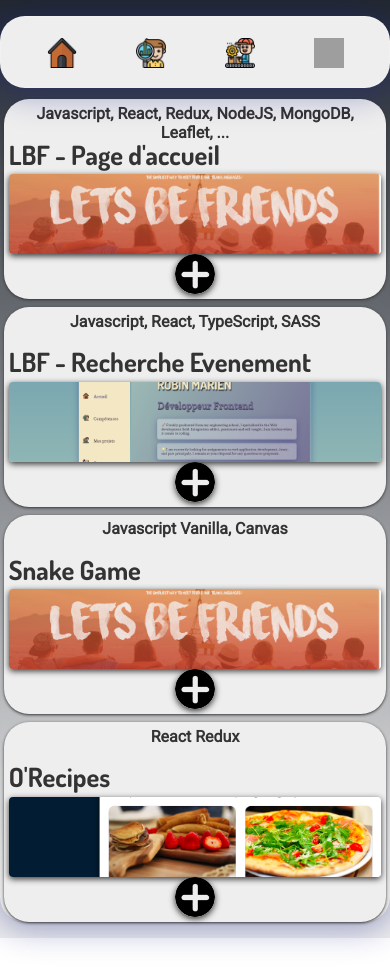
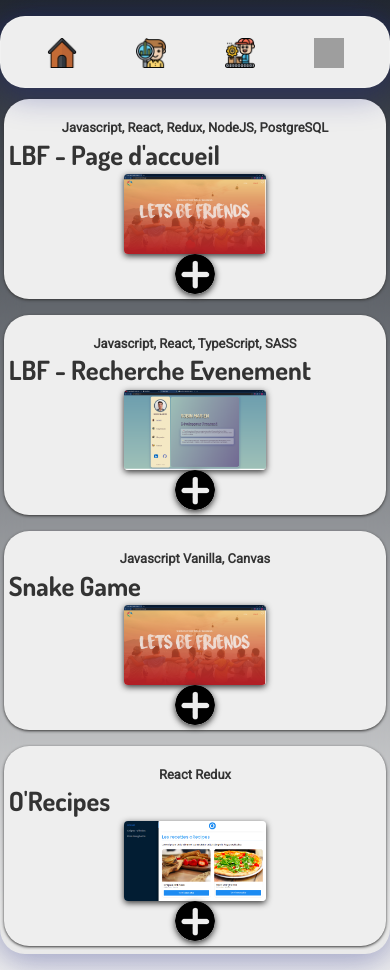
Before and after one commit to Marob-nod/My-react-resume, a React (Create React App) app: page /portfolio in a window 390 px wide. Before the commit the page ends 938 px from the top, so only its background shows below. Built offline with nearby package versions, Linux system fonts and the light colour scheme; grey boxes are pictures that could not be loaded; a web font is replaced by a local one.

Commit message:
Portfolio tsyles added

```diff
--- a/src/Components/Portfolio/Project/index.tsx
+++ b/src/Components/Portfolio/Project/index.tsx
@@ -22,7 +22,7 @@ const Project:FC<projectProps> = ({ name, languages, source, github, info, pictu
             <img src={picture} alt="projet" onClick={handleInfo}/>
             <h4>{languages}</h4>
             <div className="infos">
-                <span className="" onClick={handleInfo}>
+                <span className="more-button" onClick={handleInfo}>
                     <img src="/media/button-infos.png" alt="more-infos" />
                 </span>
             </div>
--- a/src/Components/Portfolio/ProjectList/index.tsx
+++ b/src/Components/Portfolio/ProjectList/index.tsx
@@ -7,7 +7,7 @@ const ProjectList = () => {
             <div className="projects">
                    <Project
                         name="LBF - Page d'accueil"
-                        languages="Javascript, React, Redux, NodeJS, MongoDB, Leaflet, ..."
+                        languages="Javascript, React, Redux, NodeJS, PostgreSQL"
                         source="https://letsbefriends.netlify.app/"
                         info="Application Web pour renconter ses amis tout en apprenant une nouvelle langue ! Projet collaboratif avec 4 autres développeurs. N'hésitez pas à me contacter pour d'amples détails."
                         picture='/media/LBF-Project.png'
--- a/src/Pages/Portfolio/styles.scss
+++ b/src/Pages/Portfolio/styles.scss
@@ -2,11 +2,11 @@
 
 .portfolio {
   .portfolioContent {
-    width: 100%;
+    //width: 100%;
     display: grid;
     min-height: $minHeight;
     grid-template-columns: 1fr;
-    grid-template-rows: 50px 1fr;
+    grid-template-rows: 0px 1fr;
     grid-template-areas:
       "1"
       "2";
@@ -87,7 +87,7 @@
     .project {
       background: $color-1;
       border-radius: $borderRadius;
-      margin: 0.5rem 0 0 0;
+      margin: 0.5rem 0 0.5rem 0;
       text-align: center;
       width: 32%;
       max-height: 50%;
@@ -121,6 +121,10 @@
       @include verticalCenter;
       justify-content: left;
 
+    }
+
+    h4 {
+      margin: 1rem;
     }
     img {
       grid-area: 3;
@@ -164,8 +168,8 @@
       .infosContent {
         position: relative;
         top: 25%;
-        width: 600px;
-        margin: 0 auto;
+        //width: 600px;
+        margin: 3rem;
         color: $color-5;
         background: $color-1;
         border-radius: $borderRadius;
@@ -196,6 +200,7 @@
         background: $color-5;
         border-radius: $borderRadius;
         padding: 1rem;
+        margin-top: 1rem;
         transition: .2s;
 
         &:hover {
@@ -238,8 +243,13 @@
       grid-template-rows: 30px 40px 80px 40px !important;
       width: 98% !important;
 
+      h4 {
+        font-size: small;
+      }
+
       img {
         height: 100% !important;
+        width: auto;
       }
     }
   }
```
